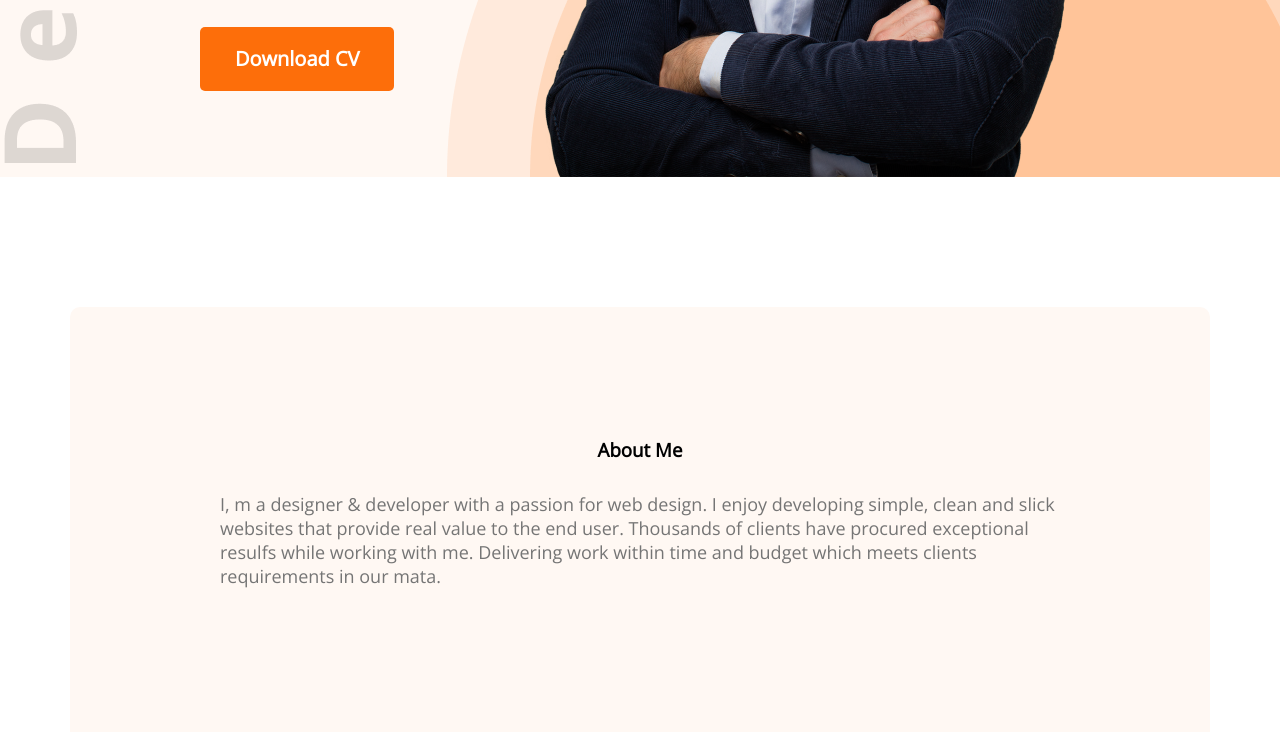
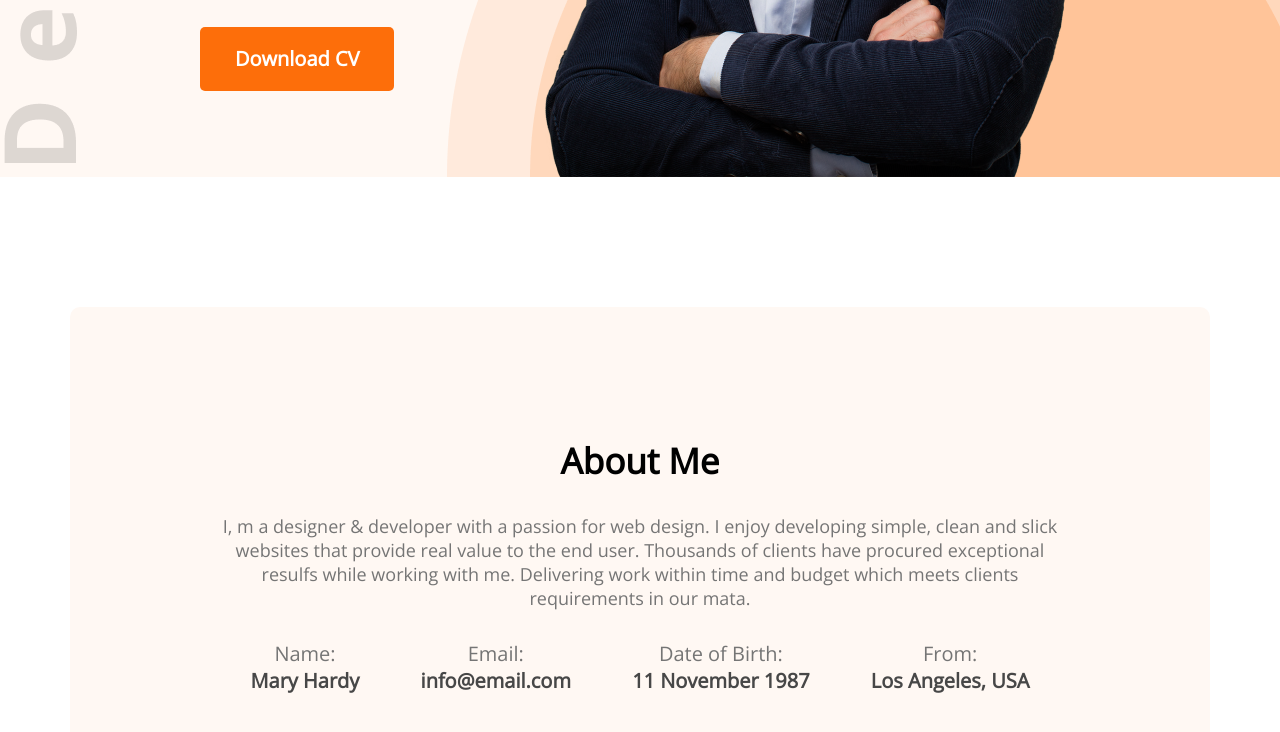
Before and after one commit to xanon-oc/my-own-web-protfolio, a plain HTML site: page index.html in a window 1280 px wide. Shown: the part 663-1395 px from the top of the page. Drawn offline with nearby package versions, Linux system fonts and the light colour scheme.

Commit message:
3rd time commit

```diff
--- a/index.html
+++ b/index.html
@@ -44,6 +44,26 @@
             <p class="section-description">
                 I, m a designer & developer with a passion for web design. I enjoy developing simple, clean and slick websites that provide real value to the end user. Thousands of clients have procured exceptional resulfs while working with me. Delivering work within time and budget which meets clients requirements in our mata.
             </p>
+            <div class="about-info-container">
+                <div class="about-info">
+                    <p class="info-title">Name:</p>
+                    <p class="info-description">Mary Hardy</p>
+                </div>
+                <div class="about-info">
+                    <p class="info-title">Email:</p>
+                    <p class="info-description">info@email.com</p>
+                </div>
+                <div class="about-info">
+                    <p class="info-title">Date of Birth:</p>
+                    <p class="info-description">11 November 1987</p>
+                </div>
+                <div class="about-info">
+                    <p class="info-title">From:</p>
+                    <p class="info-description">Los Angeles, USA</p>
+                </div>
+
+                </div>
+            </div>
 
         </section>
 
--- a/styles/portfolio.css
+++ b/styles/portfolio.css
@@ -85,11 +85,13 @@ main{
     background: #FFF8F3;
     border-radius: 10px;
     padding: 130px 150px;
+    text-align: center;
 }
 
 .section-title{
-text-align: center;
 margin-bottom: 30px;
+font-weight: 700;
+font-size: 35px;
 }
 
 .section-description{
@@ -97,3 +99,21 @@ margin-bottom: 30px;
     font-size: 18px;
     margin-bottom: 30px;
 }
+
+.about-info-container{
+    display: flex;
+    justify-content: space-around;
+}
+
+.info-title{
+    color: #757575;
+    font-weight: 400;
+    font-size: 20px;
+}
+
+.info-description{
+    text-align: center;
+    color: #474747;
+    font-weight: 700;
+    font-size: 20px;
+}
```
